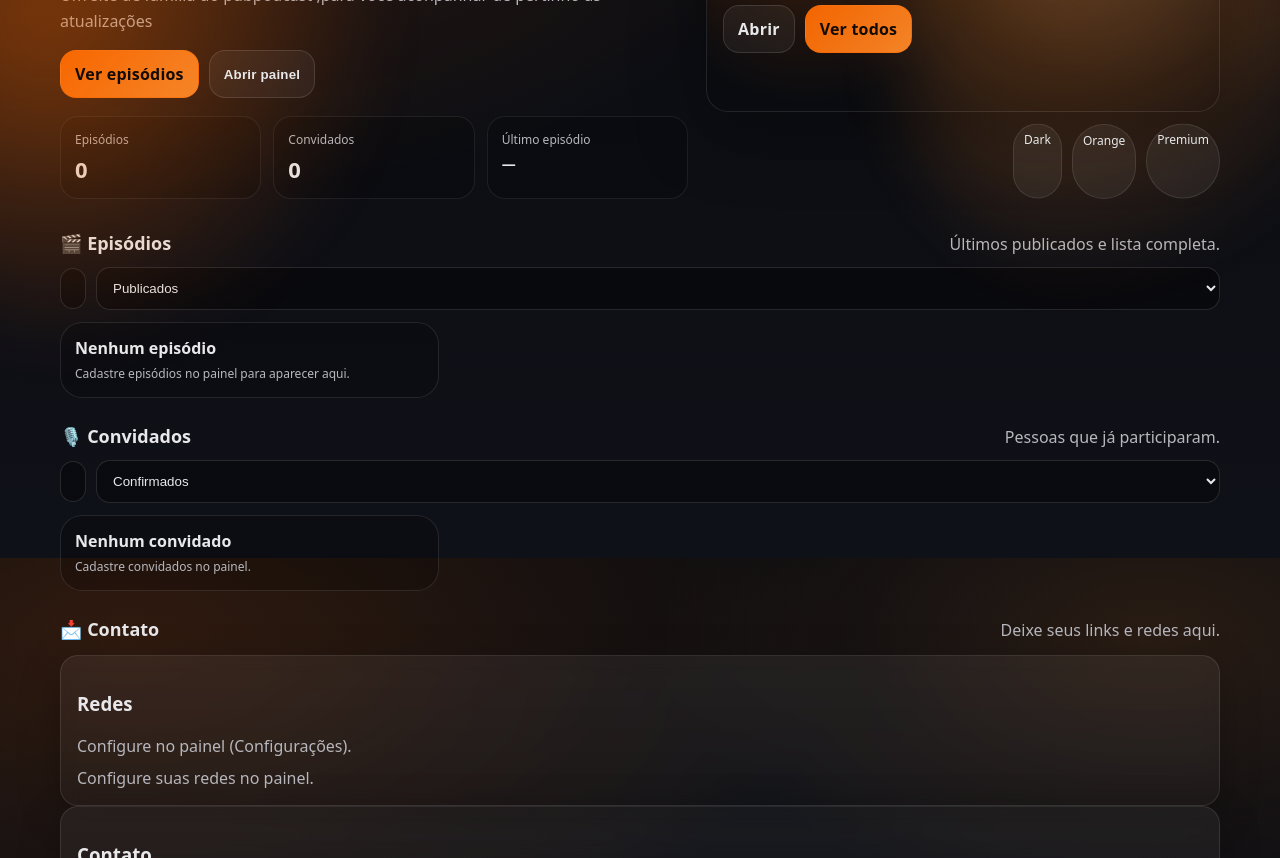
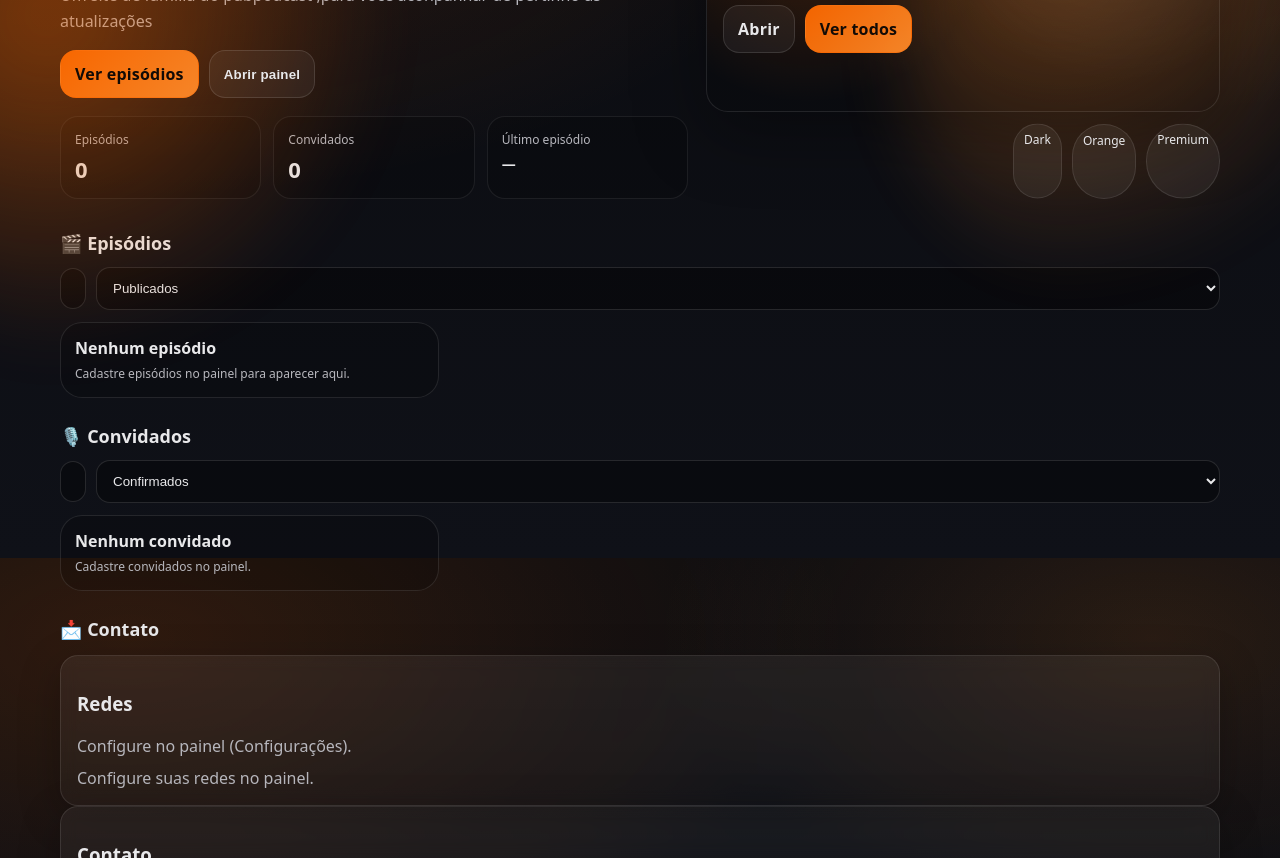
Before and after one commit to lu8spobre/Pubpodcast, a plain HTML site: page index.html in a window 1280 px wide. Shown: the part 242-1100 px from the top of the page. Drawn offline with Linux system fonts and the light colour scheme.

Commit message:
Remove muted descriptions from sections

```diff
--- a/index.html
+++ b/index.html
@@ -93,7 +93,7 @@
       <section id="episodios" class="public-section">
         <div class="section-head">
           <h2>🎬 Episódios</h2>
-          <div class="muted">Últimos publicados e lista completa.</div>
+
         </div>
 
         <div class="public-toolbar">
@@ -112,7 +112,7 @@
       <section id="convidados" class="public-section">
         <div class="section-head">
           <h2>🎙️ Convidados</h2>
-          <div class="muted">Pessoas que já participaram.</div>
+
         </div>
 
         <div class="public-toolbar">
@@ -131,7 +131,7 @@
       <section id="contato" class="public-section">
         <div class="section-head">
           <h2>📩 Contato</h2>
-          <div class="muted">Deixe seus links e redes aqui.</div>
+
         </div>
 
         <div class="grid-2">
```
